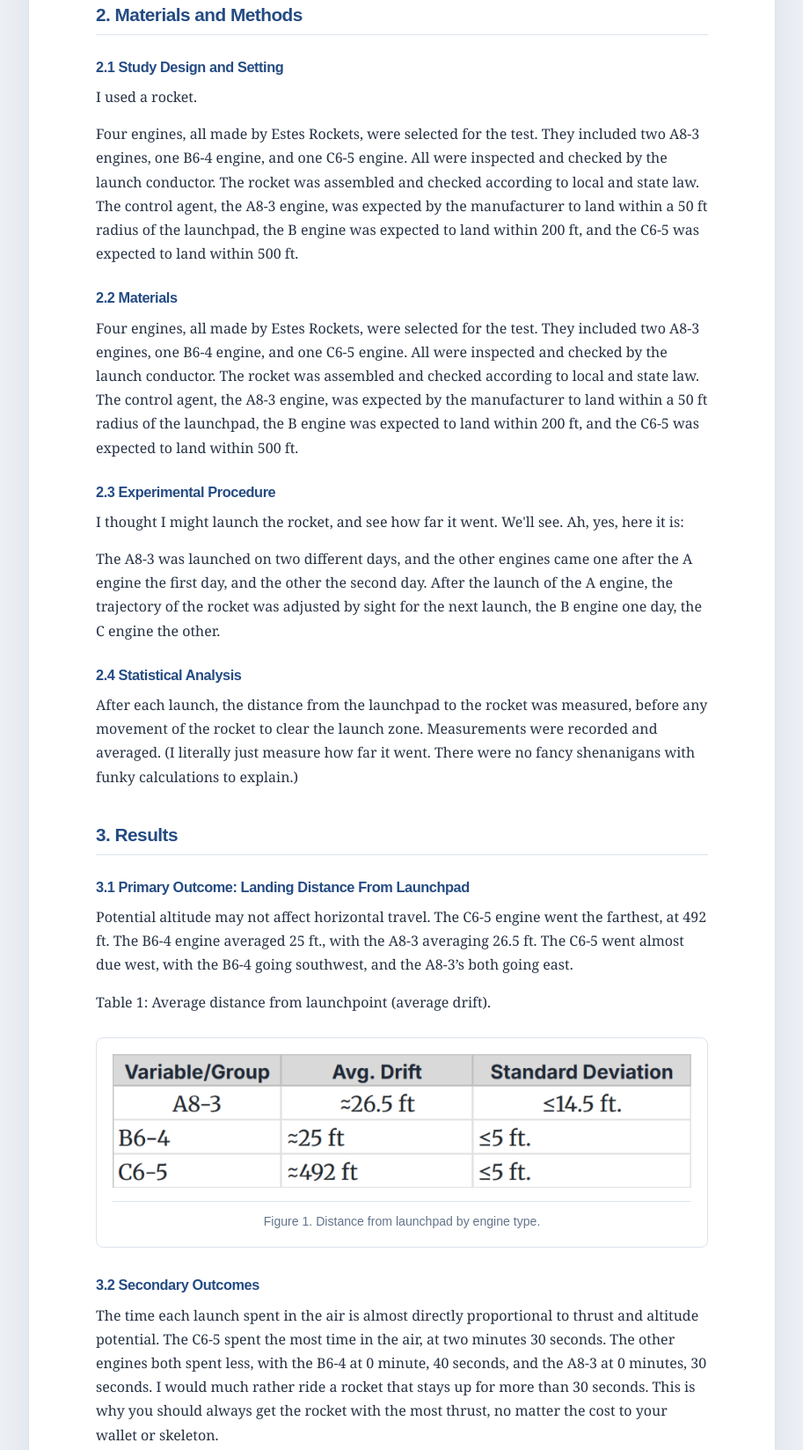
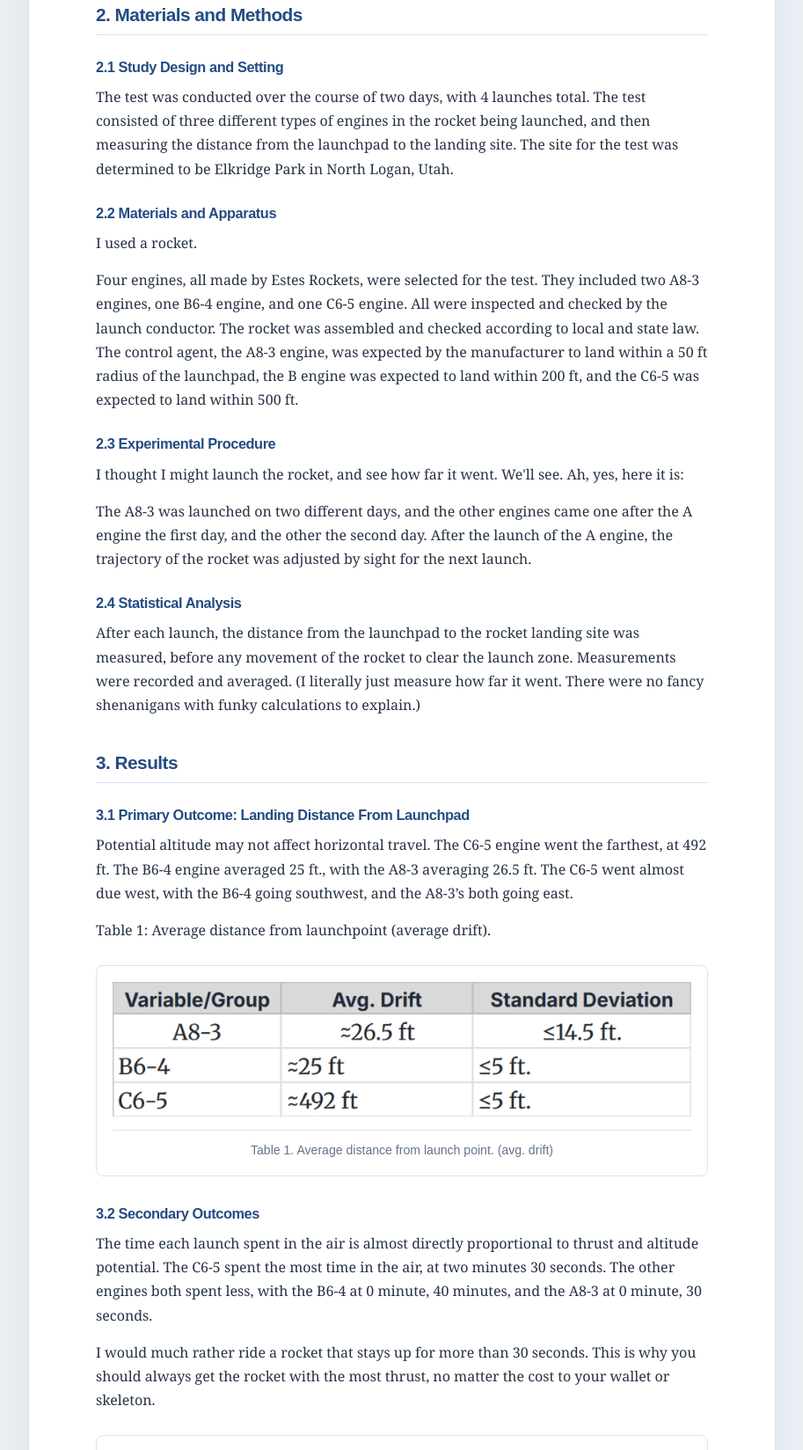
Before and after one commit to Zelk-Boy/dataset, a plain HTML site: page paper.html in a window 1280 px wide. Shown: the part 1117-2765 px from the top of the page at 88% size, without its empty margins (183-1096 px from the left). Drawn offline with Linux system fonts and the light colour scheme.

Commit message:
Refine content in paper.html for clarity and accuracy
Updated various sections for clarity and accuracy, including methods, results, acknowledgments, and data availability.

```diff
--- a/paper.html
+++ b/paper.html
@@ -443,18 +443,18 @@ a:focus-visible {
         <section aria-labelledby="methods-heading">
             <h2 id="methods-heading">2. Materials and Methods</h2>
             <h3>2.1 Study Design and Setting</h3>
-            <p >I used a rocket.</p>
-            <p >Four engines, all made by Estes Rockets, were selected for the test. They included two A8-3 engines, one B6-4 engine, and one C6-5 engine. All were inspected and checked by the launch conductor. The rocket was assembled and checked according to local and state law. The control agent, the A8-3 engine, was expected by the manufacturer to land within a 50 ft radius of the launchpad, the B engine was expected to land within 200 ft, and the C6-5 was expected to land within 500 ft.</p>
+            <p >The test was conducted over the course of two days, with 4 launches total. The test consisted of three different types of engines in the rocket being launched, and then measuring the distance from the launchpad to the landing site. The site for the test was determined to be Elkridge Park in North Logan, Utah.</p>
 
-            <h3>2.2 Materials</h3>
+            <h3>2.2 Materials and Apparatus</h3>
+            <p>I used a rocket.</p>
             <p >Four engines, all made by Estes Rockets, were selected for the test. They included two A8-3 engines, one B6-4 engine, and one C6-5 engine. All were inspected and checked by the launch conductor. The rocket was assembled and checked according to local and state law. The control agent, the A8-3 engine, was expected by the manufacturer to land within a 50 ft radius of the launchpad, the B engine was expected to land within 200 ft, and the C6-5 was expected to land within 500 ft.</p>
 
             <h3>2.3 Experimental Procedure</h3>
             <p >I thought I might launch the rocket, and see how far it went. We'll see. Ah, yes, here it is:</p>
-            <p >The A8-3 was launched on two different days, and the other engines came one after the A engine the first day, and the other the second day. After the launch of the A engine, the trajectory of the rocket was adjusted by sight for the next launch, the B engine one day, the C engine the other.</p>
+            <p >The A8-3 was launched on two different days, and the other engines came one after the A engine the first day, and the other the second day. After the launch of the A engine, the trajectory of the rocket was adjusted by sight for the next launch.</p>
 
             <h3>2.4 Statistical Analysis</h3>
-            <p >After each launch, the distance from the launchpad to the rocket was measured, before any movement of the rocket to clear the launch zone. Measurements were recorded and averaged. (I literally just measure how far it went. There were no fancy shenanigans with funky calculations to explain.)</p>
+            <p >After each launch, the distance from the launchpad to the rocket landing site was measured, before any movement of the rocket to clear the launch zone. Measurements were recorded and averaged. (I literally just measure how far it went. There were no fancy shenanigans with funky calculations to explain.)</p>
         </section>
 
         <section aria-labelledby="results-heading">
@@ -464,12 +464,12 @@ a:focus-visible {
             <p>Table 1: Average distance from launchpoint (average drift).</p>
             <figure class="results-chart">
                 <img src="chart2.png" alt="Chart comparing model rocket distance from the launchpad by engine type">
-                <figcaption>Figure 1. Distance from launchpad by engine type.</figcaption>
+                <figcaption>Table 1. Average distance from launch point. (avg. drift)</figcaption>
             </figure>
 
             <h3>3.2 Secondary Outcomes</h3>
-            <p >The time each launch spent in the air is almost directly proportional to thrust and altitude potential. The C6-5 spent the most time in the air, at two minutes 30 seconds. The other engines both spent less, with the B6-4 at 0 minute, 40 seconds, and the A8-3 at 0 minutes, 30 seconds.
-I would much rather ride a rocket that stays up for more than 30 seconds. This is why you should always get the rocket with the most thrust, no matter the cost to your wallet or skeleton.</p>
+            <p >The time each launch spent in the air is almost directly proportional to thrust and altitude potential. The C6-5 spent the most time in the air, at two minutes 30 seconds. The other engines both spent less, with the B6-4 at 0 minute, 40 minutes, and the A8-3 at 0 minute, 30 seconds.</p>
+            <p>I would much rather ride a rocket that stays up for more than 30 seconds. This is why you should always get the rocket with the most thrust, no matter the cost to your wallet or skeleton.</p>
             <figure class="results-chart">
                 <img src="chart1.png" alt="Chart comparing model rocket airtime by engine type">
                 <figcaption>Figure 2. Airtime by engine type.</figcaption>
@@ -488,7 +488,7 @@ I would much rather ride a rocket that stays up for more than 30 seconds. This i
 
         <section aria-labelledby="acknowledgments-heading">
             <h2 id="acknowledgments-heading">Acknowledgments</h2>
-            <p >The Author thanks Estes rockets, and other faculty that supplied the rocket and engines. Many thanks to those that helped with the launch. And extensive thanks and gratitude to Ryan Drumright, MD, for the amazing surgical care he gave my eyes after they were impaled by a rocket. Also, the author acknowledges that he really would appreciate donations, and also maybe a really nice car, like a corvette.</p>
+            <p >The Author thanks Estes rockets, and other faculty that supplied the rocket and engines. Many thanks to those that helped with the launch. And extensive thanks and gratitude to Elliot Johnson, MD, for the amazing surgical care he gave my eyes after they were impaled by a rocket. Also, the author acknowledges that he really would appreciate donations, and also maybe a really nice car, like a corvette.</p>
         </section>
 
         <section aria-labelledby="funding-heading">
@@ -503,7 +503,7 @@ I would much rather ride a rocket that stays up for more than 30 seconds. This i
 
         <section aria-labelledby="data-heading">
             <h2 id="data-heading">Data Availability</h2>
-            <p>If you cannot find the data in the paper that I wrote to contain data, you might want to see an eye doctor; I know a really good one, but I will not disclose his name for his security.
+            <p>If you cannot find the data in the paper that I wrote to contain data, you might want to see an eye doctor; I know a really good one, but I will not disclose his name for his patient privacy.
 Datasets are available at:
 <a href="https://zelk-boy.github.io/dataset/">https://zelk-boy.github.io/dataset</a>.</p>
             <div class="data-qr" aria-label="QR code for the project dataset">
```
